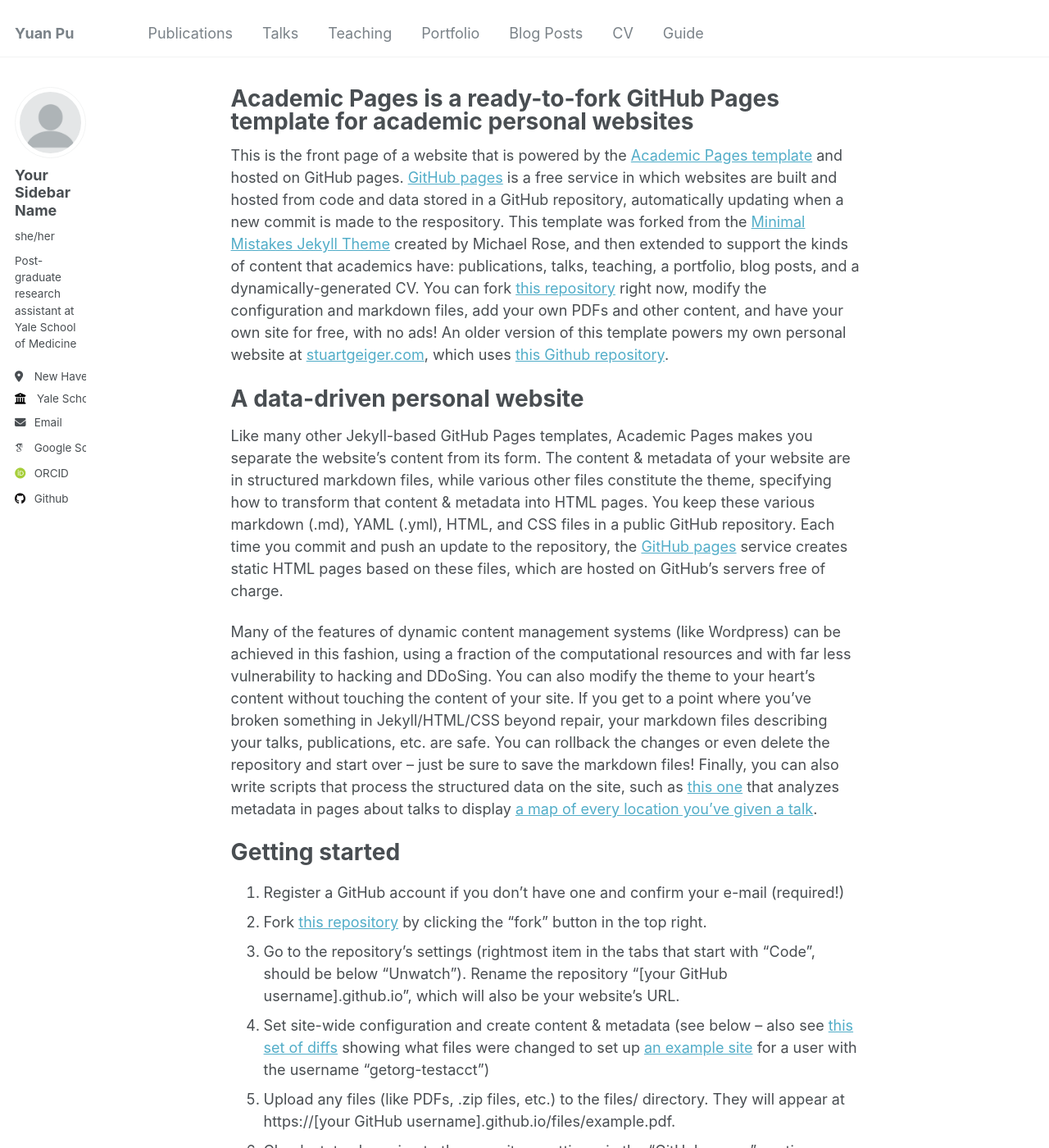
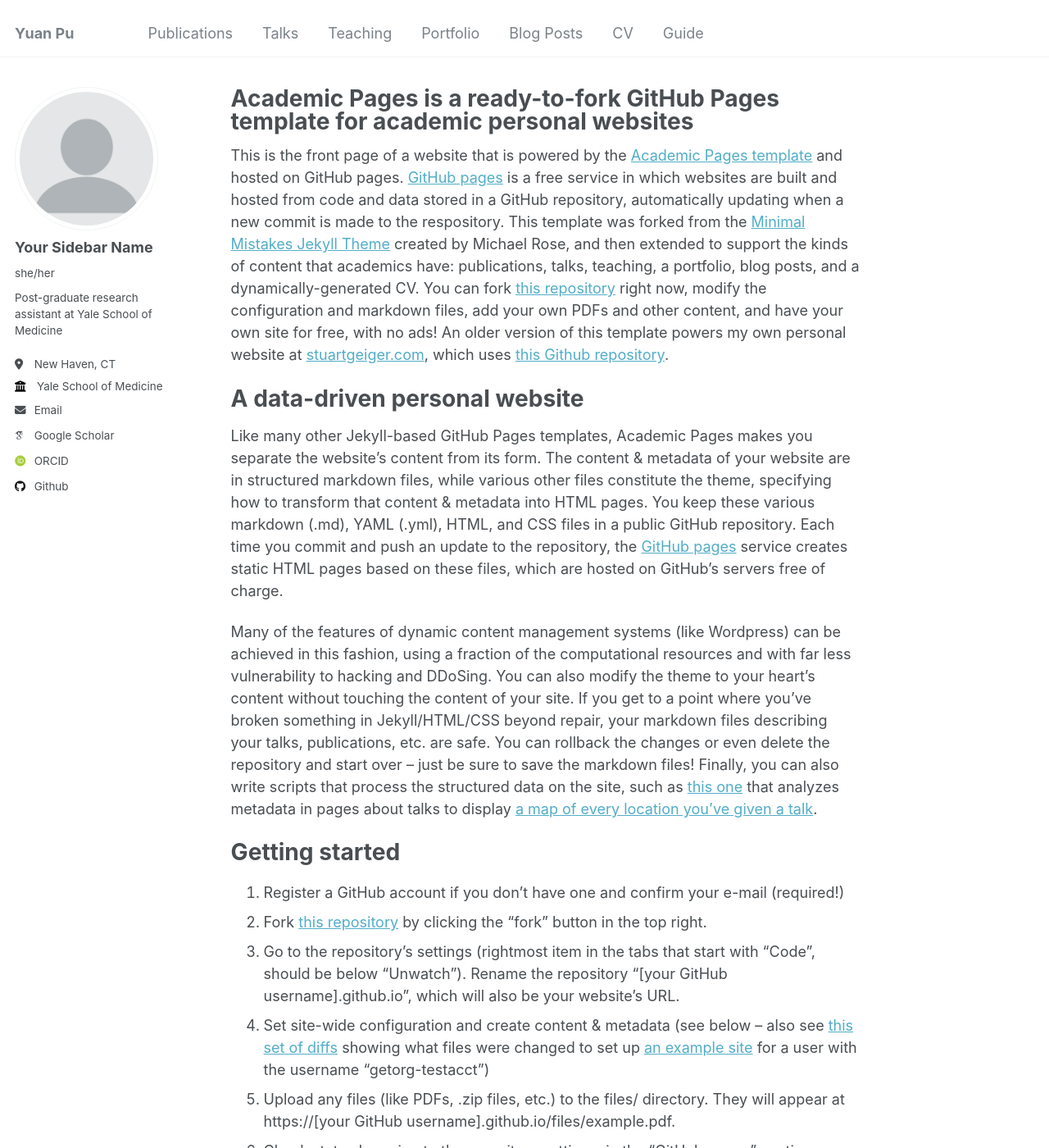
Before and after one commit to yuan-pu/yuan-pu_academicPages, a Jekyll site: the page built from _pages/about.md, in a window 1280 px wide and 1400 px high. Shown: the whole window at 82% size. Built offline with Jekyll 4.4.1, drawn with Linux system fonts in a browser that asks for light colours; some web fonts are replaced.

Commit message:
sidebar - change back to original ratio

```diff
--- a/_sass/_sidebar.scss
+++ b/_sass/_sidebar.scss
@@ -21,7 +21,7 @@
   }
 
   @include breakpoint($large) {
-    @include span(1 of 12);
+    @include span(2 of 12);
     opacity: 1;
     -webkit-transition: opacity 0.2s ease-in-out;
             transition: opacity 0.2s ease-in-out;
```
